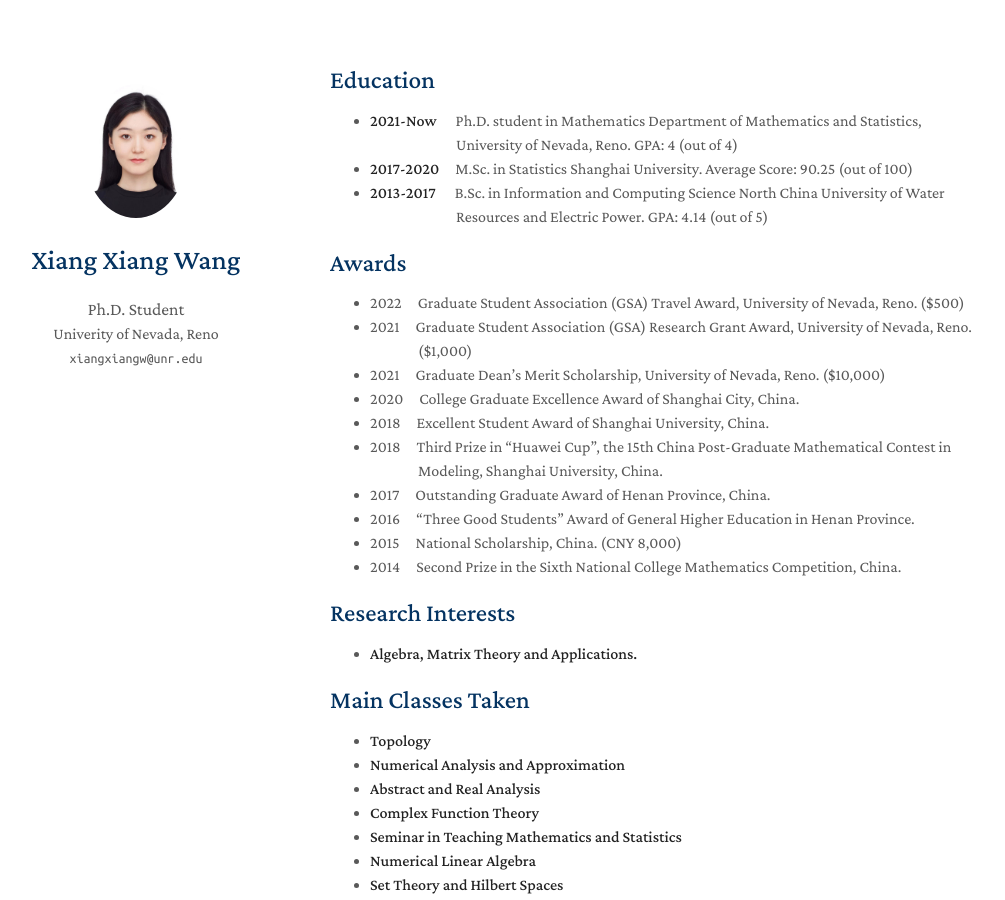
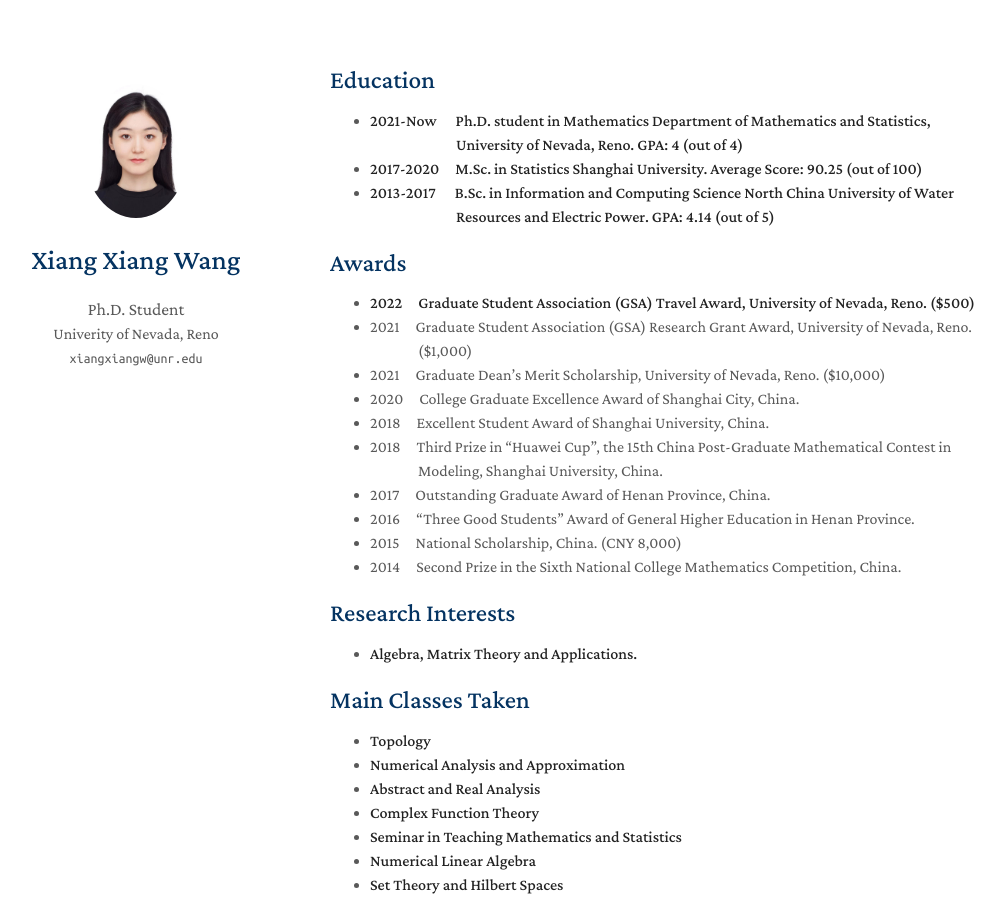
Before and after one commit to yaoyao-liu/minimal-light, a Jekyll site: the page built from index.md, in a window 1280 px wide and 900 px high. Shown: the whole window, without its empty margins (140-1145 px from the left). Built offline with Jekyll 4.4.1, drawn with Linux system fonts in a browser that asks for light colours; nearby versions of some CDN libraries; a style sheet for code colours, icons or effects is not loaded; our own code applies the rules of GitHub Pages for plain Markdown files.

```diff
--- a/index.md
+++ b/index.md
@@ -5,14 +5,14 @@ layout: homepage
 
 
 ## Education
-- **2021-Now**&emsp; Ph.D. student in Mathematics Department of Mathematics and Statistics,
-&emsp;&emsp;&emsp;&emsp; &emsp; University of Nevada, Reno. GPA: 4 (out of 4)
-- **2017-2020**&emsp;M.Sc. in Statistics Shanghai University. Average Score: 90.25 (out of 100)
-- **2013-2017**&emsp; B.Sc. in Information and Computing Science North China University of Water
-&emsp;&emsp;&emsp;&emsp; &emsp; Resources and Electric Power. GPA: 4.14 (out of 5)
+- **2021-Now&emsp; Ph.D. student in Mathematics Department of Mathematics and Statistics,
+&emsp;&emsp;&emsp;&emsp; &emsp; University of Nevada, Reno. GPA: 4 (out of 4)**
+- **2017-2020&emsp;M.Sc. in Statistics Shanghai University. Average Score: 90.25 (out of 100)**
+- **2013-2017&emsp; B.Sc. in Information and Computing Science North China University of Water
+&emsp;&emsp;&emsp;&emsp; &emsp; Resources and Electric Power. GPA: 4.14 (out of 5)**
 
 ## Awards
-- 2022&emsp;Graduate Student Association (GSA) Travel Award, University of Nevada, Reno. ($500)
+- **2022&emsp;Graduate Student Association (GSA) Travel Award, University of Nevada, Reno. ($500)**
 - 2021&emsp;Graduate Student Association (GSA) Research Grant Award, University of Nevada, Reno. &emsp;&emsp;&emsp;($1,000)
 - 2021&emsp;Graduate Dean’s Merit Scholarship, University of Nevada, Reno. ($10,000)
 - 2020&emsp;College Graduate Excellence Award of Shanghai City, China.
```
